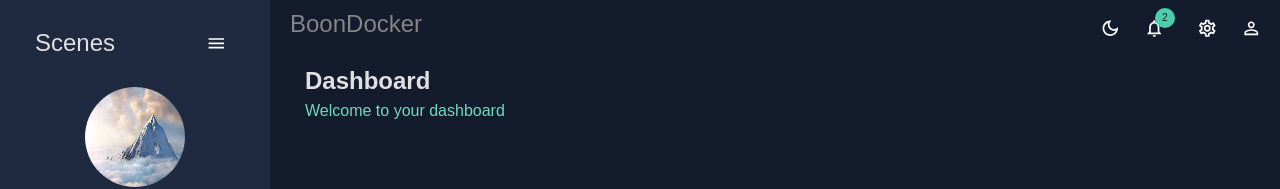
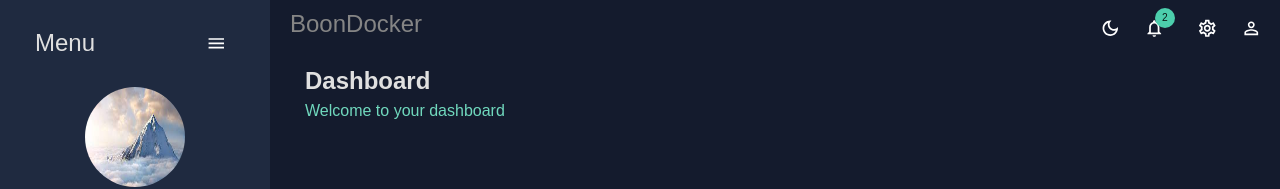
Before and after one commit to Hone648/VanPi, a React (Create React App) app in the folder client/: page / in a window 1280 px wide. Shown: the top 189 px of the page. Built offline with nearby package versions, Linux system fonts and the light colour scheme; a web font is replaced by a local one.

Commit message:
Sidebar scenes to menu

```diff
--- a/client/src/scenes/global/Sidebar.jsx
+++ b/client/src/scenes/global/Sidebar.jsx
@@ -100,7 +100,7 @@ const Sidebar = ({ isCollapsed, setIsCollapsed, selected, setSelected }) => {
             {!isCollapsed && (
               <Box sx={styles.menu.wrapper}>
                 <Typography variant="h3" color={colors.grey[100]}>
-                  Scenes
+                  Menu
                 </Typography>
                 <IconButton onClick={() => setIsCollapsed(!isCollapsed)}>
                   <MenuOutlinedIcon />
--- a/client/src/scenes/userInfo/index.jsx
+++ b/client/src/scenes/userInfo/index.jsx
@@ -25,9 +25,13 @@ const styles = {
         p: '10px'
     },
     addUser: {
-        mt: '20px'
+        display: 'flex',
+        justifyContent: 'center',
+        mt: '20px',
+        width: '100%',
     },
     button: {
+        textDecoration: 'none',
         m: '5px',
     },
 }
```
